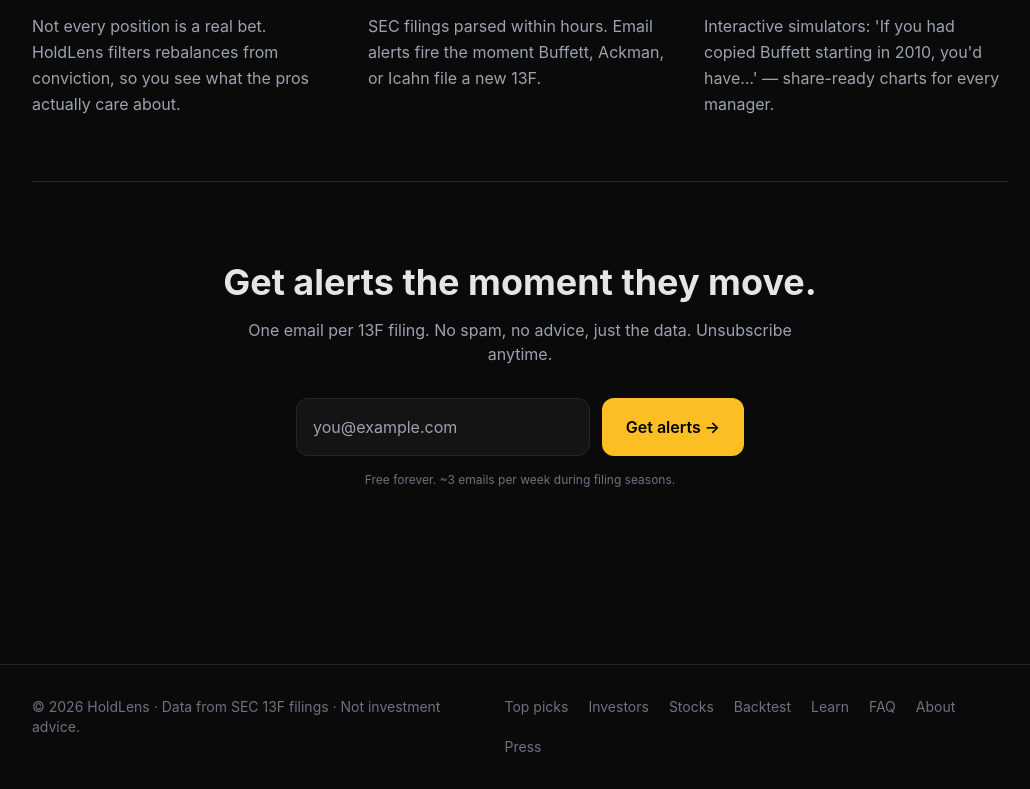
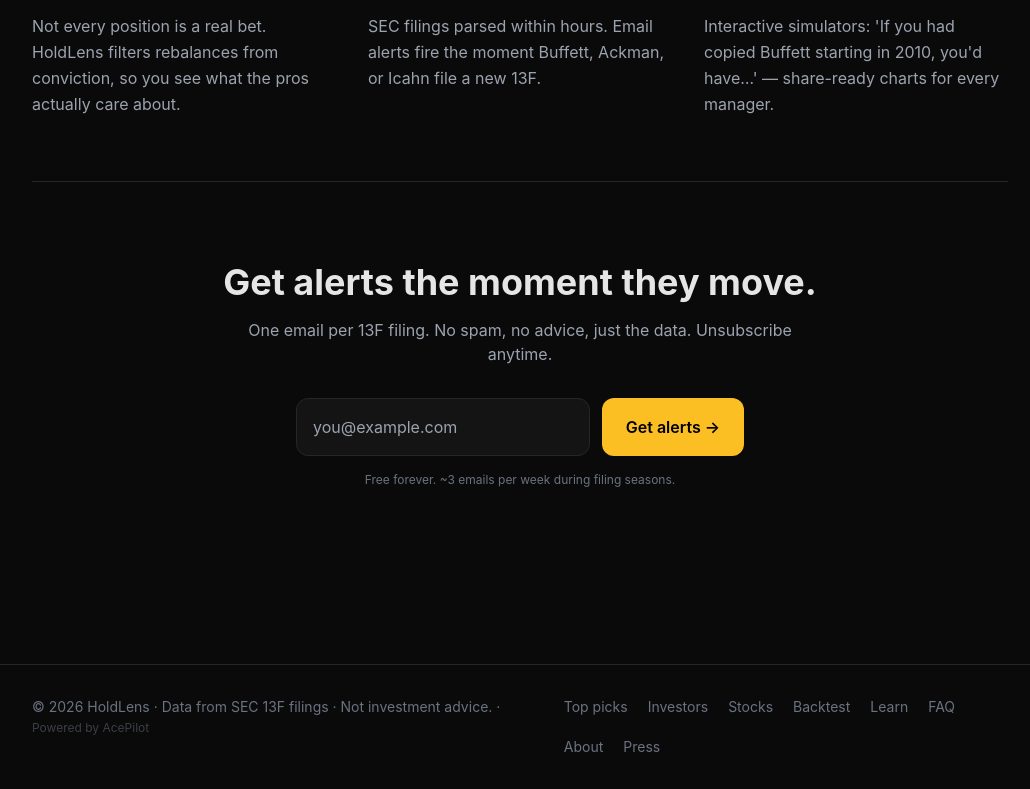
Before and after one commit to acevaultorg/holdlens, a Next.js app: page / in a window 1280 px wide. Shown: the part 2303-3092 px from the top of the page, without its empty margins (120-1150 px from the left). Built offline with nearby package versions, Linux system fonts and the light colour scheme.

Commit message:
acepilot: fleet test — footer update

```diff
--- a/app/layout.tsx
+++ b/app/layout.tsx
@@ -56,7 +56,7 @@
         <main>{children}</main>
         <footer className="border-t border-border mt-24">
           <div className="max-w-5xl mx-auto px-6 py-8 text-sm text-dim flex flex-col md:flex-row justify-between gap-4">
-            <div>© 2026 HoldLens · Data from SEC 13F filings · Not investment advice.</div>
+            <div>© 2026 HoldLens · Data from SEC 13F filings · Not investment advice. · <span className="opacity-50 text-xs">Powered by AcePilot</span></div>
             <div className="flex gap-5 flex-wrap">
               <a href="/top-picks" className="hover:text-text">Top picks</a>
               <a href="/investor" className="hover:text-text">Investors</a>
```
